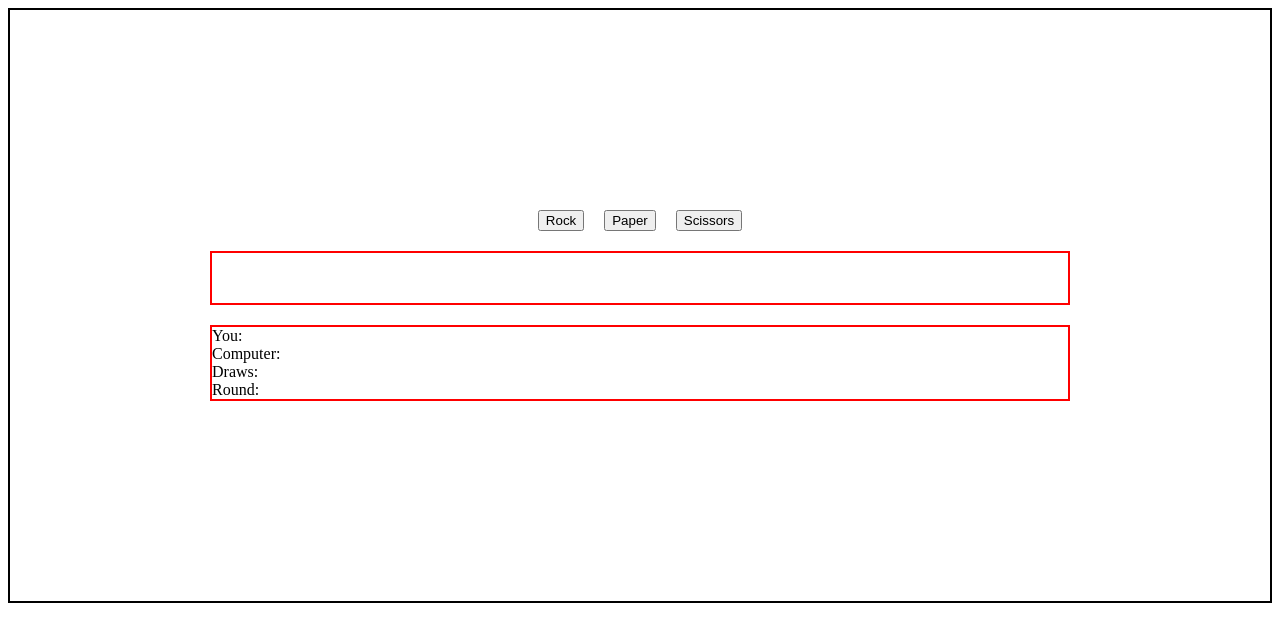
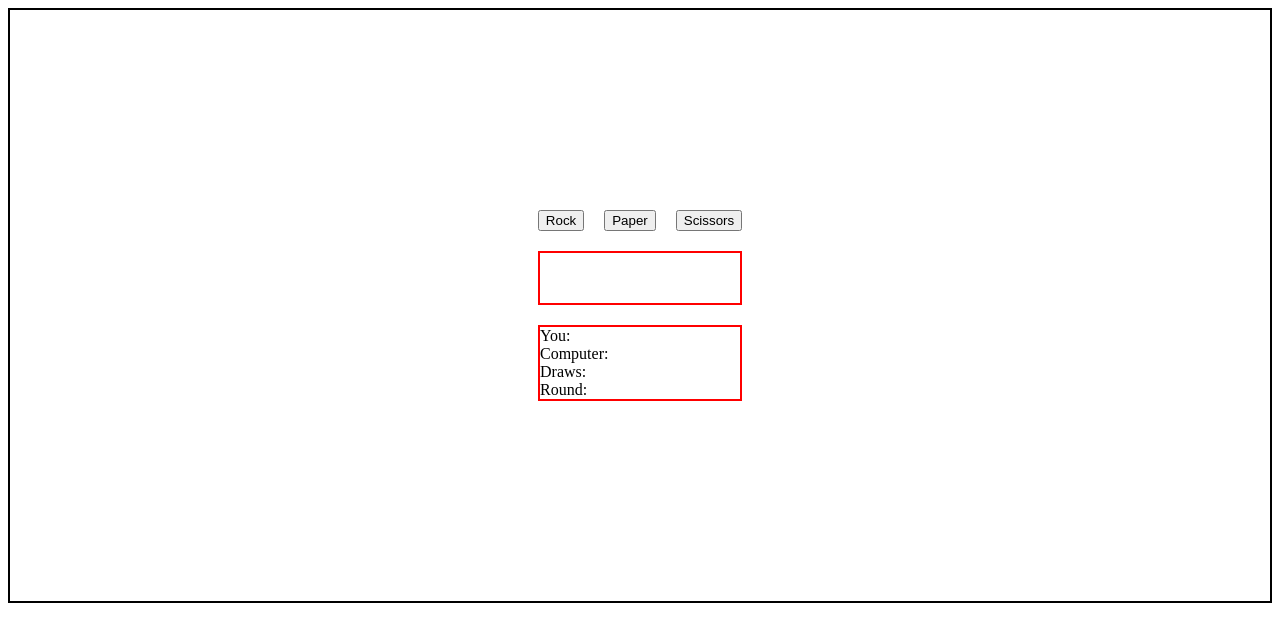
Before and after one commit to mo-mak/rock-paper-scissors, a plain HTML site: page index.html in a window 1280 px wide. Drawn offline with Linux system fonts and the light colour scheme.

Commit message:
Center all ui elements and make them smaller
this is the final commit to rps-ui branch. going to merge after this.
To be honest, there are more things I should add to this. specially a
new and prettier UI.

```diff
--- a/index.html
+++ b/index.html
@@ -23,8 +23,8 @@
                 Scissors
             </button>
         </div>
-        <div id="result-container" style="border: 2px solid red"></div>
-        <div id="score-board" style="border: 2px solid red">
+        <div id="result-container"></div>
+        <div id="score-board">
             <div id="player-score">You: </div>
             <div id="computer-score">Computer: </div>
             <div id="draws">Draws: </div>
--- a/style.css
+++ b/style.css
@@ -1,6 +1,7 @@
 #main-container{
     display: flex;
     justify-content: center;
+    align-items: center;
     flex-direction: column;
     padding: 200px;
     gap: 20px;
@@ -16,9 +17,12 @@
 
 #result-container{
     height: 50px;
+    width: 200px;
     text-align: center;
+    border: 2px solid red;
 }
 
 #score-board {
-
+    border: 2px solid red;
+    width: 200px;
 }
```
